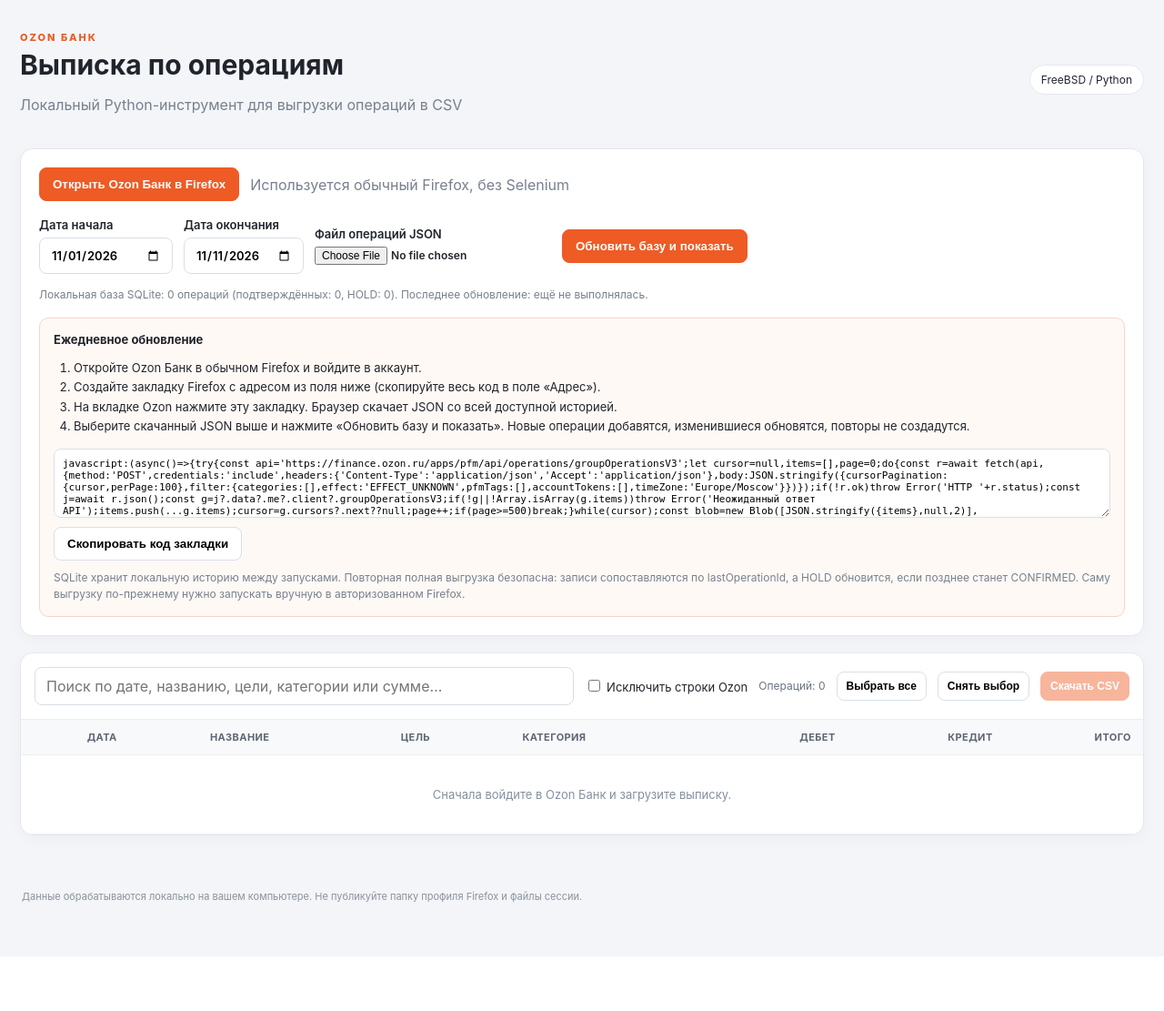
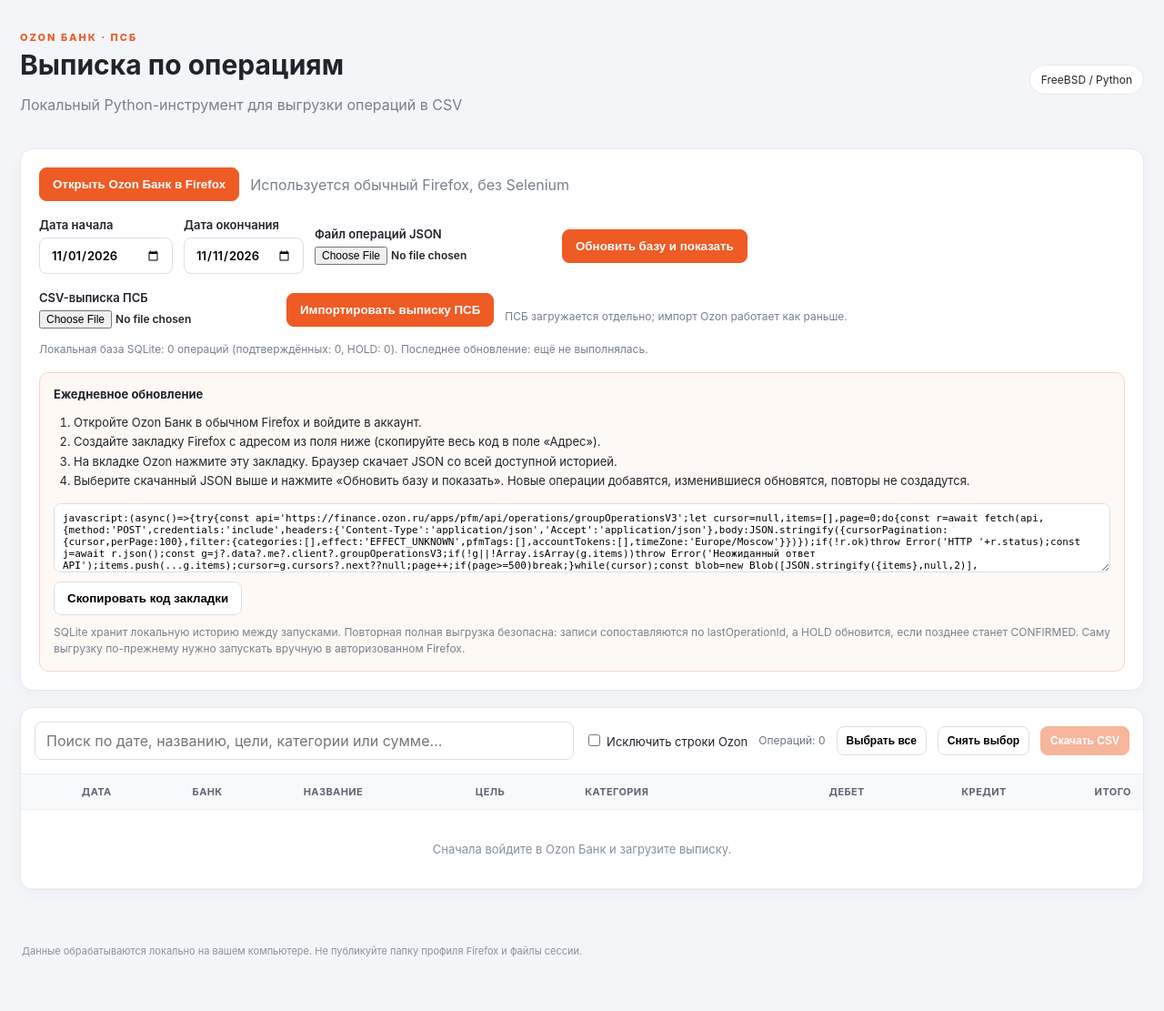
Before and after one commit to definitly486/ozon-export-python, a Flask app: page / in a window 1280 px wide. Shown: the whole page at 91% size. Before the commit the page ends 992 px from the top, so only its background shows below. Run offline with Flask 3, Linux system fonts and the light colour scheme; data that the repository does not hold is empty.

Commit message:
Add PSB CSV upload controls to web interface

```diff
--- a/templates/index.html
+++ b/templates/index.html
@@ -6,10 +6,15 @@
 </head>
 <body>
   <main class="container">
-    <header><div><div class="eyebrow">OZON БАНК</div><h1>Выписка по операциям</h1><p class="muted">Локальный Python-инструмент для выгрузки операций в CSV</p></div><span class="pill">FreeBSD / Python</span></header>
+    <header><div><div class="eyebrow">OZON БАНК · ПСБ</div><h1>Выписка по операциям</h1><p class="muted">Локальный Python-инструмент для выгрузки операций в CSV</p></div><span class="pill">FreeBSD / Python</span></header>
     <section class="panel controls">
       <div class="actions"><button id="connect" class="primary">Открыть Ozon Банк в Firefox</button><span id="status" class="muted">Используется обычный Firefox, без Selenium</span></div>
       <div class="dates"><label>Дата начала<input id="start" type="date"></label><label>Дата окончания<input id="end" type="date"></label><label class="file-label">Файл операций JSON<input id="sourceFile" type="file" accept=".json,application/json"></label><button id="load" class="primary">Обновить базу и показать</button></div>
+      <div class="dates psb-import">
+        <label class="file-label">CSV-выписка ПСБ<input id="psbFile" type="file" accept=".csv,text/csv"></label>
+        <button id="loadPsb" class="primary" type="button">Импортировать выписку ПСБ</button>
+        <span class="hint">ПСБ загружается отдельно; импорт Ozon работает как раньше.</span>
+      </div>
       <div id="dbStatus" class="hint">Загружаю состояние локальной базы…</div>
       <div class="bookmarklet-box">
         <b>Ежедневное обновление</b>
@@ -26,7 +31,7 @@
     </section>
     <section class="panel table-panel">
       <div class="toolbar"><input id="search" type="search" placeholder="Поиск по дате, названию, цели, категории или сумме…"><label class="check"><input id="exclude" type="checkbox"> Исключить строки Ozon</label><div class="selection"><span id="count">Операций: 0</span><button id="all">Выбрать все</button><button id="none">Снять выбор</button><button id="export" class="primary" disabled>Скачать CSV</button></div></div>
-      <div class="table-wrap"><table><thead><tr><th></th><th>Дата</th><th>Название</th><th>Цель</th><th>Категория</th><th class="num">Дебет</th><th class="num">Кредит</th><th class="num">Итого</th></tr></thead><tbody id="rows"><tr><td colspan="8" class="empty">Сначала войдите в Ozon Банк и загрузите выписку.</td></tr></tbody><tfoot id="totals"></tfoot></table></div>
+      <div class="table-wrap"><table><thead><tr><th></th><th>Дата</th><th>Банк</th><th>Название</th><th>Цель</th><th>Категория</th><th class="num">Дебет</th><th class="num">Кредит</th><th class="num">Итого</th></tr></thead><tbody id="rows"><tr><td colspan="9" class="empty">Сначала войдите в Ozon Банк и загрузите выписку.</td></tr></tbody><tfoot id="totals"></tfoot></table></div>
     </section>
     <div id="message" role="status" class="message"></div>
     <footer>Данные обрабатываются локально на вашем компьютере. Не публикуйте папку профиля Firefox и файлы сессии.</footer>
```
